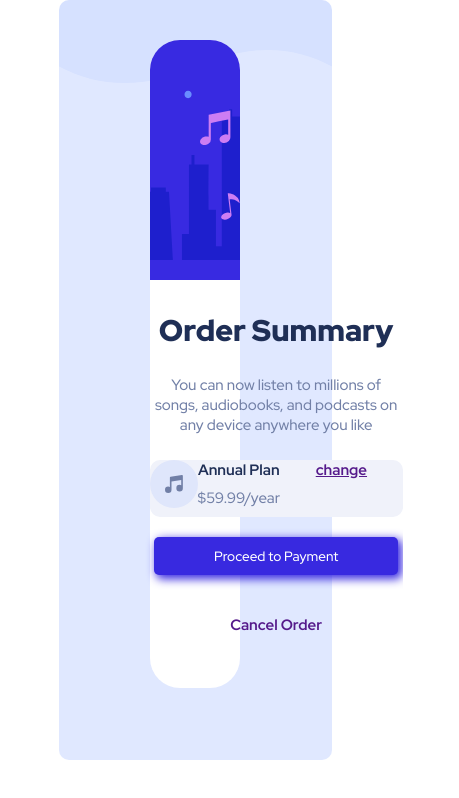
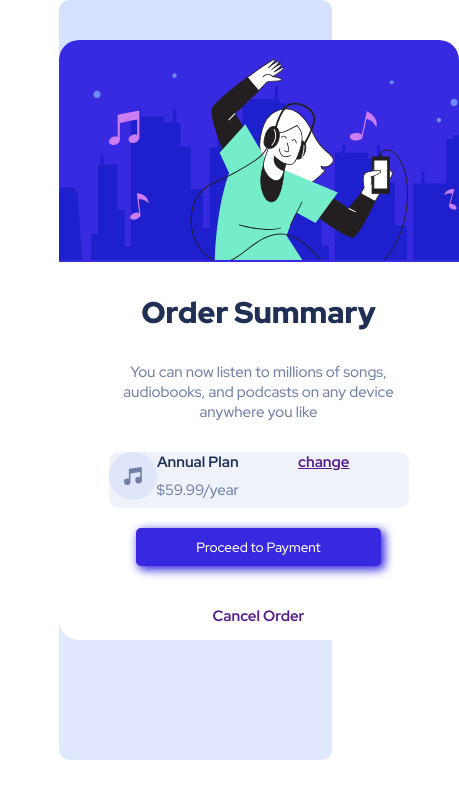
Before and after one commit to champer3/order-summary, a plain HTML site: page index.html in a window 390 px wide. Shown: the whole page, 459 px wide, since content can reach past the window. Drawn offline with Linux system fonts and the light colour scheme.

Commit message:
adjust responsiveness

```diff
--- a/style.css
+++ b/style.css
@@ -28,24 +28,25 @@ html, body{
 }
 
 .inner-con{
+    position: absolute;
     background-color: white;
-    width: 33.3%;
-    height: 90%;
+    width: 400px;
+    height: 600px;
     margin: auto;
     position: relative;
-    border-radius: 30px;
+    border-radius: 20px;
 }
 
 .img{
     height: 37%;
     background-image: url("images/illustration-hero.svg");
-    border-top-left-radius: 30px;
-    border-top-right-radius: 30px;
+    border-top-left-radius: 20px;
+    border-top-right-radius: 20px;
 }
 
 .text-area{
-    width: 30vh;
-    height: 70%;
+    width: 300px;
+    height: 180px;
     margin: auto;
     padding: 30px 0px;
     text-align: center;
```
